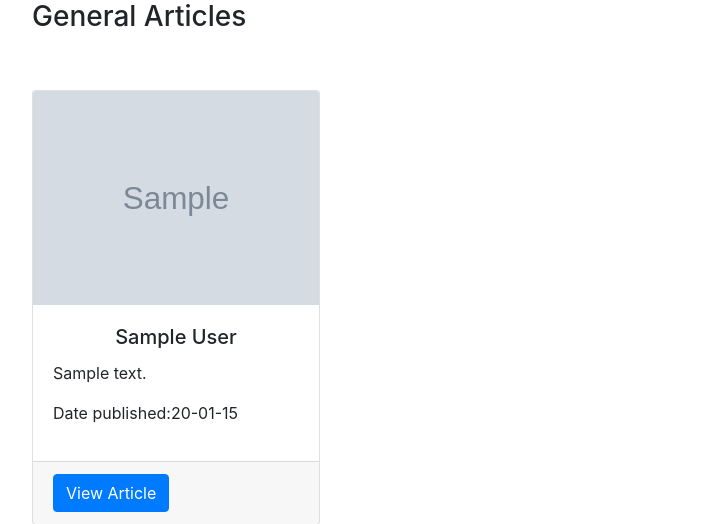
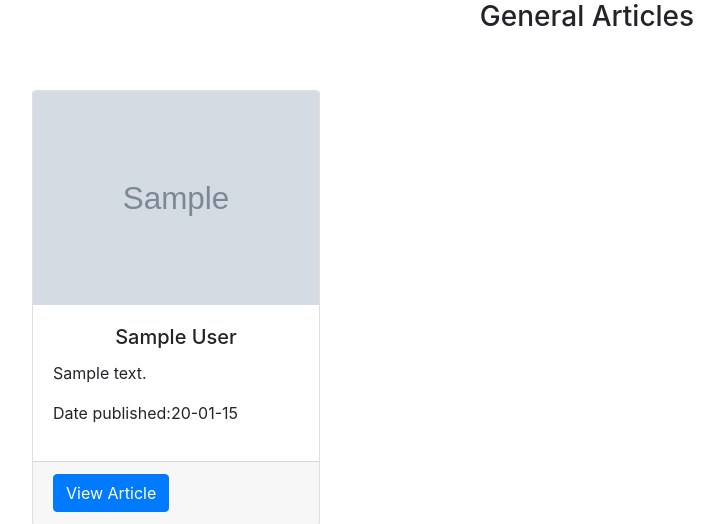
Before and after one commit to RonaldKiprotich/News-API, a Flask app: page /general/ in a window 1280 px wide. Shown: the part 56-580 px from the top of the page, without its empty margins (53-777 px from the left). Run offline with Flask 2, Linux system fonts and the light colour scheme; grey boxes marked "Sample" are stand-in pictures; a database or web service that is not in the repository returns one stand-in record (values such as "Sample title"); data that the repository does not hold is empty; some libraries are stand-ins or nearby versions.

Commit message:
center title

```diff
--- a/app/templates/general.html
+++ b/app/templates/general.html
@@ -3,7 +3,7 @@
 
   {% block content %}
   <div class="container">
-    <h3>{{title}}</h3>
+    <h3 class="text-center">{{title}}</h3>
     <div class="row">
 
       {{macro.displayArticlesList(generals)}}
```
